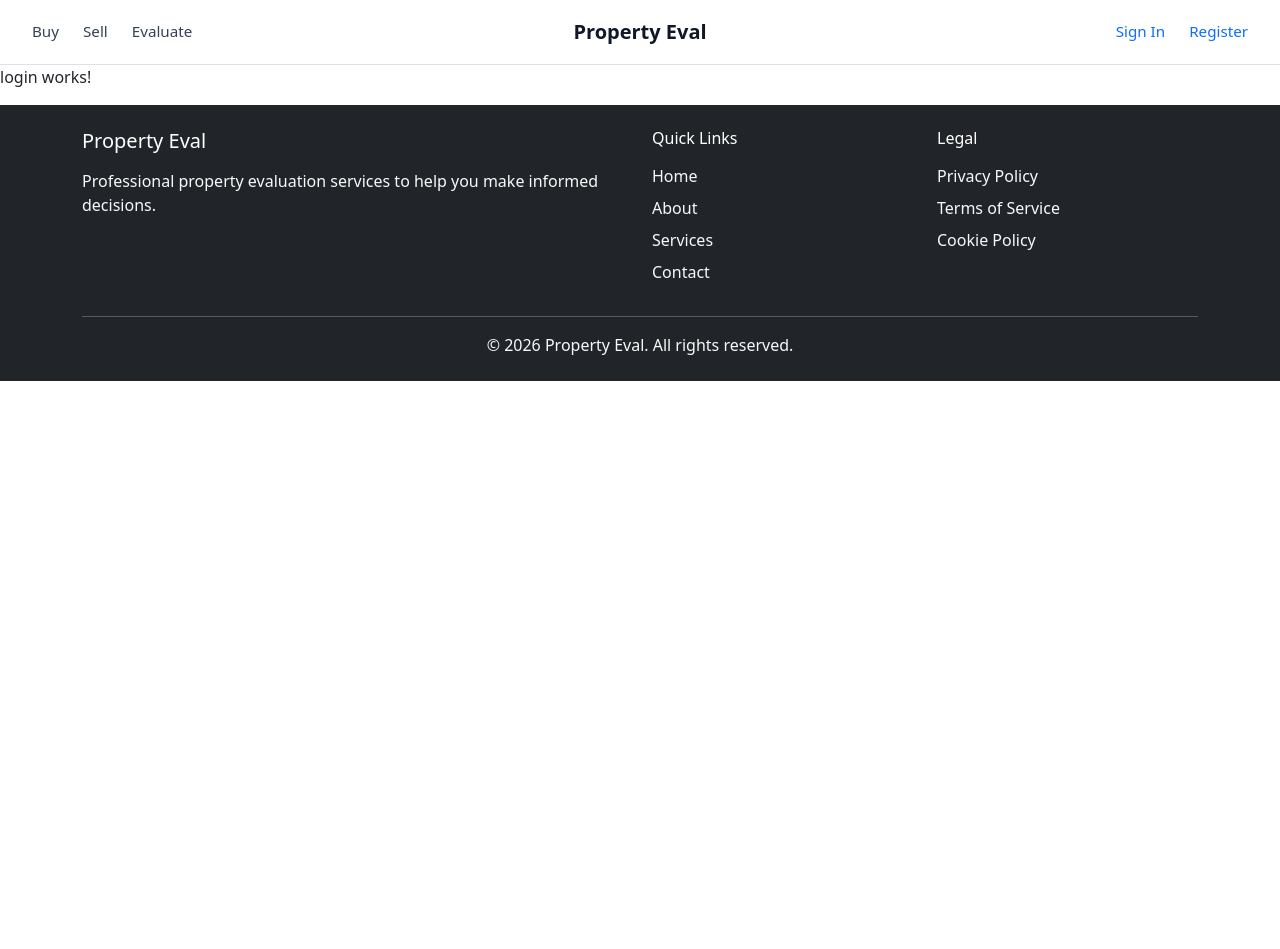
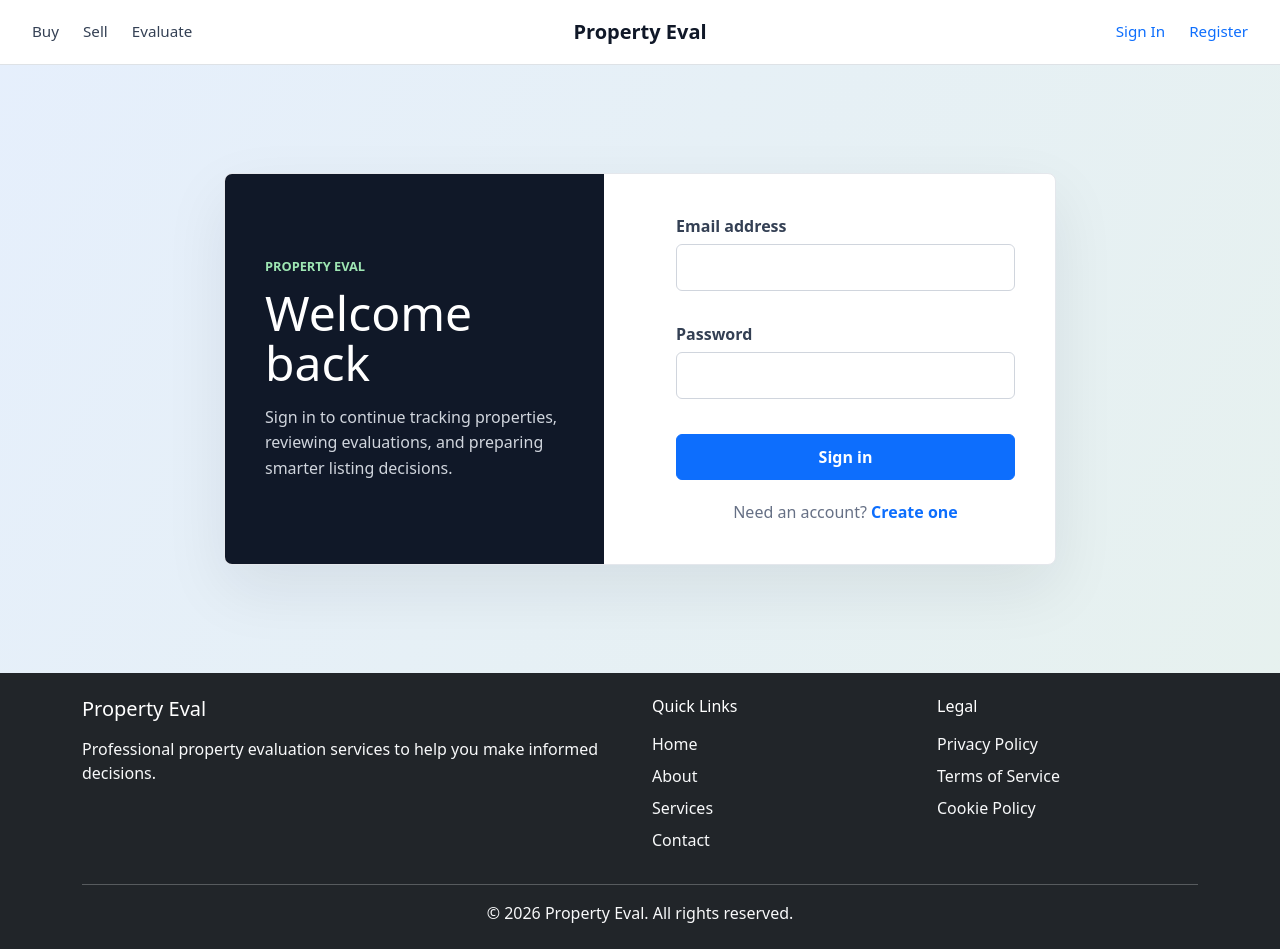
Before and after one commit to Alexandru210/property-eval, an Angular app: page /login in a window 1280 px wide. Before the commit the page ends 800 px from the top, so only its background shows below. Built offline with nearby package versions, Linux system fonts and the light colour scheme.

Commit message:
created login component

```diff
--- a/src/app/features/auth/pages/login/login.html
+++ b/src/app/features/auth/pages/login/login.html
@@ -1 +1,70 @@
-<p>login works!</p>
+<section class="auth-page" aria-labelledby="login-title">
+  <div class="auth-panel">
+    <div class="auth-copy">
+      <p class="eyebrow">Property Eval</p>
+      <h1 id="login-title">Welcome back</h1>
+      <p class="intro">
+        Sign in to continue tracking properties, reviewing evaluations, and preparing smarter listing decisions.
+      </p>
+    </div>
+
+    <form class="login-form" [formGroup]="loginForm" (ngSubmit)="submit()" novalidate>
+      @if (submitError()) {
+        <div class="alert alert-danger" role="alert">
+          {{ submitError() }}
+        </div>
+      }
+
+      <div class="form-field">
+        <label for="email">Email address</label>
+        <input
+          id="email"
+          class="form-control"
+          type="email"
+          formControlName="email"
+          autocomplete="email"
+          aria-describedby="email-error"
+          [class.is-invalid]="hasError('email', 'required') || hasError('email', 'email')"
+        />
+        <p id="email-error" class="field-message invalid-feedback" aria-live="polite">
+          @if (hasError('email', 'required')) {
+            Enter your email address.
+          } @else if (hasError('email', 'email')) {
+            Enter a valid email address.
+          }
+        </p>
+      </div>
+
+      <div class="form-field">
+        <label for="password">Password</label>
+        <input
+          id="password"
+          class="form-control"
+          type="password"
+          formControlName="password"
+          autocomplete="current-password"
+          aria-describedby="password-error"
+          [class.is-invalid]="hasError('password', 'required')"
+        />
+        <p id="password-error" class="field-message invalid-feedback" aria-live="polite">
+          @if (hasError('password', 'required')) {
+            Enter your password.
+          }
+        </p>
+      </div>
+
+      <button class="btn btn-primary login-submit" type="submit" [disabled]="isSubmitting()">
+        @if (isSubmitting()) {
+          Signing in...
+        } @else {
+          Sign in
+        }
+      </button>
+
+      <p class="auth-switch">
+        Need an account?
+        <a routerLink="/register">Create one</a>
+      </p>
+    </form>
+  </div>
+</section>
--- a/src/app/features/auth/pages/login/login.scss
+++ b/src/app/features/auth/pages/login/login.scss
@@ -0,0 +1,130 @@
+.auth-page {
+  min-height: calc(100vh - 12rem);
+  display: flex;
+  align-items: center;
+  justify-content: center;
+  padding: 3rem 1rem;
+  background:
+    linear-gradient(120deg, rgba(13, 110, 253, 0.08), rgba(25, 135, 84, 0.08)),
+    #f8fafc;
+}
+
+.auth-panel {
+  width: min(100%, 52rem);
+  display: grid;
+  grid-template-columns: minmax(0, 0.95fr) minmax(0, 1.05fr);
+  gap: 2rem;
+  align-items: stretch;
+  background: #ffffff;
+  border: 1px solid #e4e7ec;
+  border-radius: 0.5rem;
+  box-shadow: 0 1.5rem 4rem rgba(16, 24, 40, 0.08);
+  overflow: hidden;
+}
+
+.auth-copy {
+  display: flex;
+  flex-direction: column;
+  justify-content: center;
+  padding: 2.5rem;
+  background: #101828;
+  color: #ffffff;
+}
+
+.eyebrow {
+  margin: 0 0 0.75rem;
+  color: #9ee6b3;
+  font-size: 0.8rem;
+  font-weight: 700;
+  letter-spacing: 0;
+  text-transform: uppercase;
+}
+
+h1 {
+  margin: 0;
+  font-size: clamp(2rem, 4vw, 3rem);
+  line-height: 1.05;
+}
+
+.intro {
+  margin: 1rem 0 0;
+  color: #d0d5dd;
+  font-size: 1rem;
+  line-height: 1.6;
+}
+
+.login-form {
+  display: flex;
+  flex-direction: column;
+  justify-content: center;
+  padding: 2.5rem;
+}
+
+.form-field {
+  margin-bottom: 0.35rem;
+}
+
+label {
+  display: inline-block;
+  margin-bottom: 0.4rem;
+  color: #344054;
+  font-weight: 600;
+}
+
+.form-control {
+  min-height: 2.9rem;
+  border-color: #d0d5dd;
+
+  &:focus {
+    border-color: #0d6efd;
+    box-shadow: 0 0 0 0.2rem rgba(13, 110, 253, 0.16);
+  }
+}
+
+.field-message {
+  display: block;
+  min-height: 1.25rem;
+  margin: 0.35rem 0 0;
+  font-size: 0.875rem;
+  line-height: 1.25rem;
+}
+
+.login-submit {
+  width: 100%;
+  min-height: 2.9rem;
+  margin-top: 0.25rem;
+  font-weight: 700;
+}
+
+.auth-switch {
+  margin: 1.25rem 0 0;
+  color: #667085;
+  text-align: center;
+
+  a {
+    color: #0d6efd;
+    font-weight: 700;
+    text-decoration: none;
+
+    &:hover,
+    &:focus {
+      text-decoration: underline;
+    }
+  }
+}
+
+@media (max-width: 767.98px) {
+  .auth-page {
+    align-items: stretch;
+    padding: 1rem;
+  }
+
+  .auth-panel {
+    grid-template-columns: 1fr;
+  }
+
+  .auth-copy,
+  .login-form {
+    padding: 1.5rem;
+  }
+}
--- a/src/app/features/auth/pages/login/login.ts
+++ b/src/app/features/auth/pages/login/login.ts
@@ -1,9 +1,87 @@
-import { Component } from '@angular/core';
+import { HttpErrorResponse } from '@angular/common/http';
+import { ChangeDetectionStrategy, Component, inject, signal } from '@angular/core';
+import { NonNullableFormBuilder, ReactiveFormsModule, Validators } from '@angular/forms';
+import { Router, RouterLink } from '@angular/router';
+import { AuthService } from '../../../../core/services/auth.service';
 
 @Component({
   selector: 'app-login',
-  imports: [],
+  imports: [ReactiveFormsModule, RouterLink],
   templateUrl: './login.html',
   styleUrl: './login.scss',
+  changeDetection: ChangeDetectionStrategy.OnPush,
 })
-export class Login {}
+export class Login {
+  private readonly fb = inject(NonNullableFormBuilder);
+  private readonly authService = inject(AuthService);
+  private readonly router = inject(Router);
+
+  protected readonly isSubmitting = signal(false);
+  protected readonly submitError = signal<string | null>(null);
+
+  protected readonly loginForm = this.fb.group({
+    email: ['', [Validators.required, Validators.email]],
+    password: ['', [Validators.required]],
+  });
+
+  protected async submit(): Promise<void> {
+    this.submitError.set(null);
+
+    if (this.loginForm.invalid) {
+      this.loginForm.markAllAsTouched();
+      return;
+    }
+
+    const { email, password } = this.loginForm.getRawValue();
+    this.isSubmitting.set(true);
+
+    try {
+      await this.authService.login({
+        email: email.trim(),
+        password,
+      });
+      await this.router.navigateByUrl('/');
+    } catch (error) {
+      this.submitError.set(this.getSubmitErrorMessage(error));
+    } finally {
+      this.isSubmitting.set(false);
+    }
+  }
+
+  protected hasError(controlName: 'email' | 'password', errorName: string): boolean {
+    const control = this.loginForm.controls[controlName];
+    return control.hasError(errorName) && (control.dirty || control.touched);
+  }
+
+  private getSubmitErrorMessage(error: unknown): string {
+    if (error instanceof HttpErrorResponse) {
+      const backendMessage = this.extractBackendMessage(error);
+
+      if (backendMessage) {
+        return backendMessage;
+      }
+
+      if (error.status === 0) {
+        return 'Could not reach the server. Please check that the API is running and try again.';
+      }
+
+      if (error.status === 401 || error.status === 403) {
+        return 'The email or password you entered is incorrect.';
+      }
+    }
+
+    return 'Sign in failed. Please check your details and try again.';
+  }
+
+  private extractBackendMessage(error: HttpErrorResponse): string | null {
+    if (typeof error.error === 'string') {
+      return error.error;
+    }
+
+    if (typeof error.error?.message === 'string') {
+      return error.error.message;
+    }
+
+    return null;
+  }
+}
```
Also changed, not shown: 1 other file (tests, documents, lock files or other folders).
